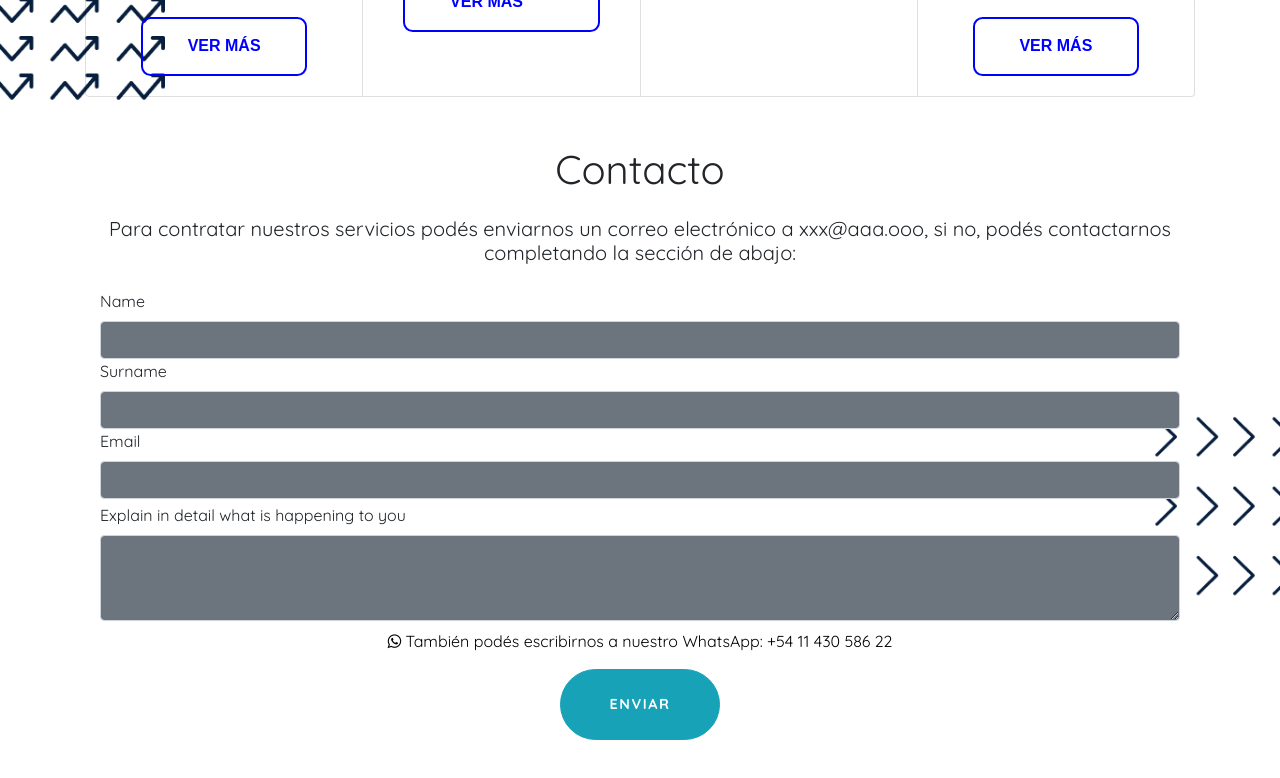
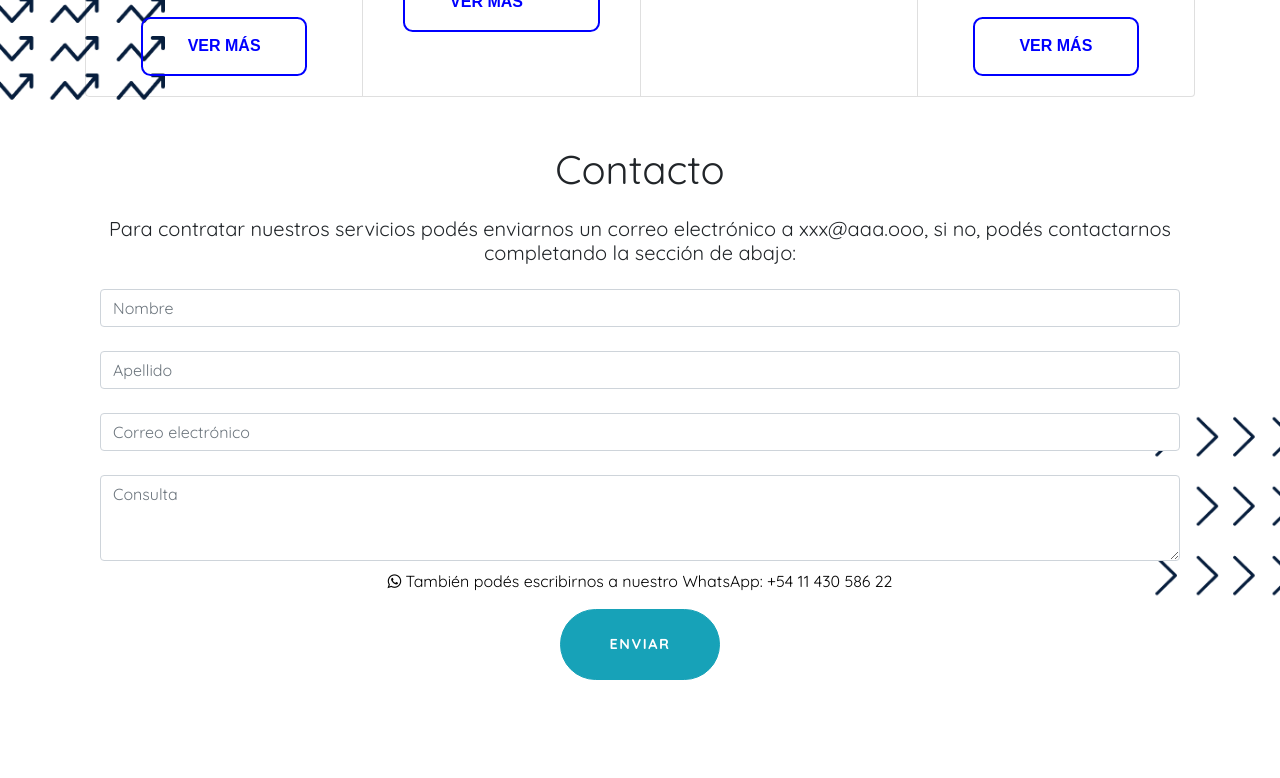
Before and after one commit to francozalazar/myFinCycle, a plain HTML site: page index.html in a window 1280 px wide. Shown: the part 2279-3057 px from the top of the page. After the commit the page ends 3007 px from the top, so only its background shows below. Drawn offline with Linux system fonts and the light colour scheme; files whose address does not match are found by name.

Commit message:
contact section

```diff
--- a/index.html
+++ b/index.html
@@ -208,25 +208,20 @@
       <div>
         <form>
           <div class="col-12">
-            <label for="name" class="form-label">Name</label>
-            <input type="text" id="name" class="form-control bg-secondary" placeholder="Your name">
+            <input type="text" id="name" class="form-control mt-4" placeholder="Nombre">
           </div>
           <div class="col-12">
-            <label for="surname" class="form-label">Surname</label>
-            <input type="text" id="surname" class="form-control bg-secondary" placeholder="Your surname">
+            <input type="text" id="surname" class="form-control mt-4" placeholder="Apellido">
           </div>
           <div>
             <div class="col-12">
-              <label for="email" class="form-label">Email</label>
-              <input type="email" id="email" class="form-control bg-secondary" placeholder="Your email">
+              <input type="email" id="email" class="form-control mt-4" placeholder="Correo electrónico">
             </div>
           </div>
 
-          <div class="col-12 mb-2 form-text">
-            <label for="exampleFormControlTextarea1" class="form-label">Explain in detail what is happening to
-              you</label>
-            <textarea class="form-control bg-secondary" id="exampleFormControlTextarea1" rows="3" cols=""
-              placeholder="Write here..."></textarea>
+          <div class="col-12 mt-4 mb-2 form-text">
+            <textarea class="form-control" id="exampleFormControlTextarea1" rows="3" cols=""
+              placeholder="Consulta"></textarea>
           </div>
 
           <div>
```
